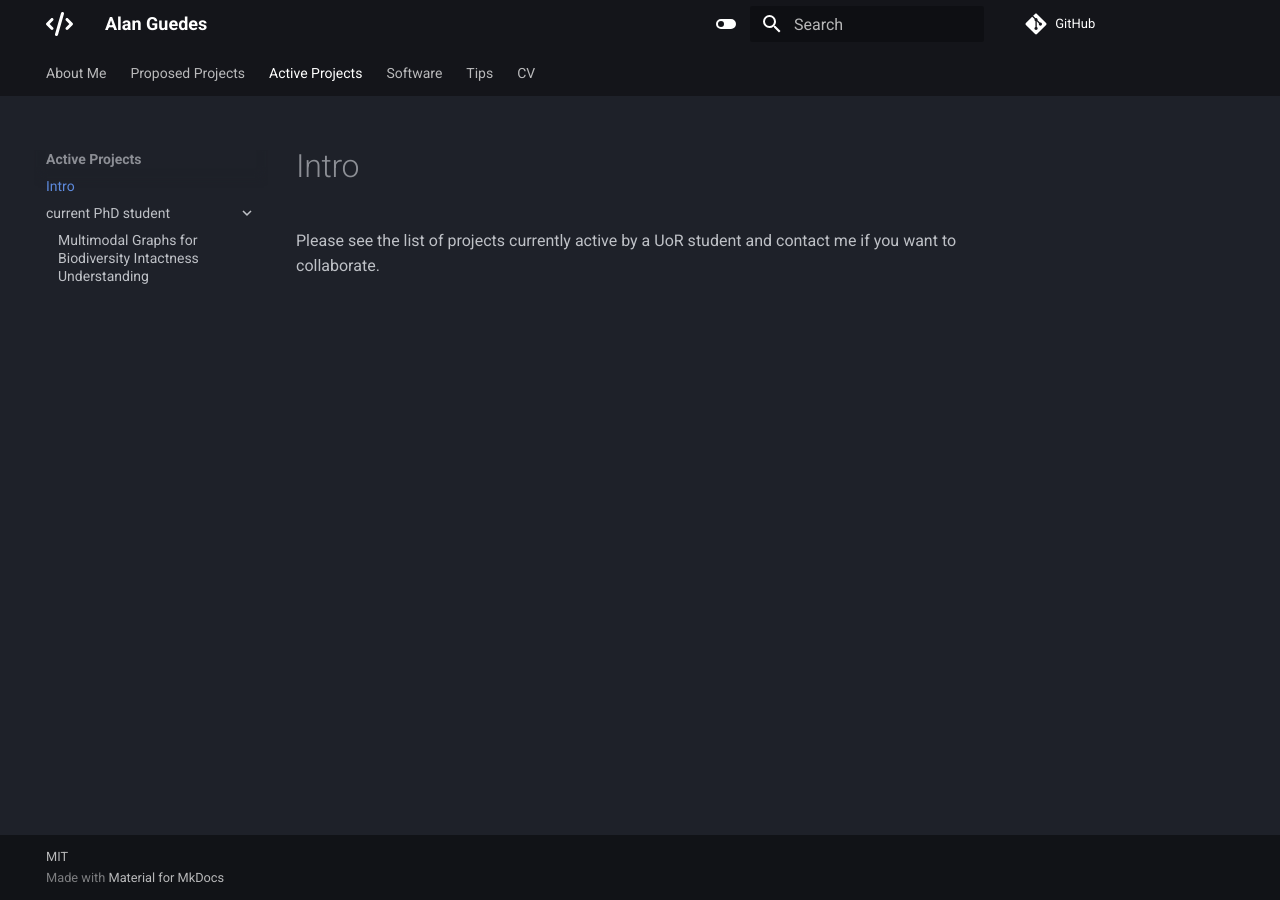
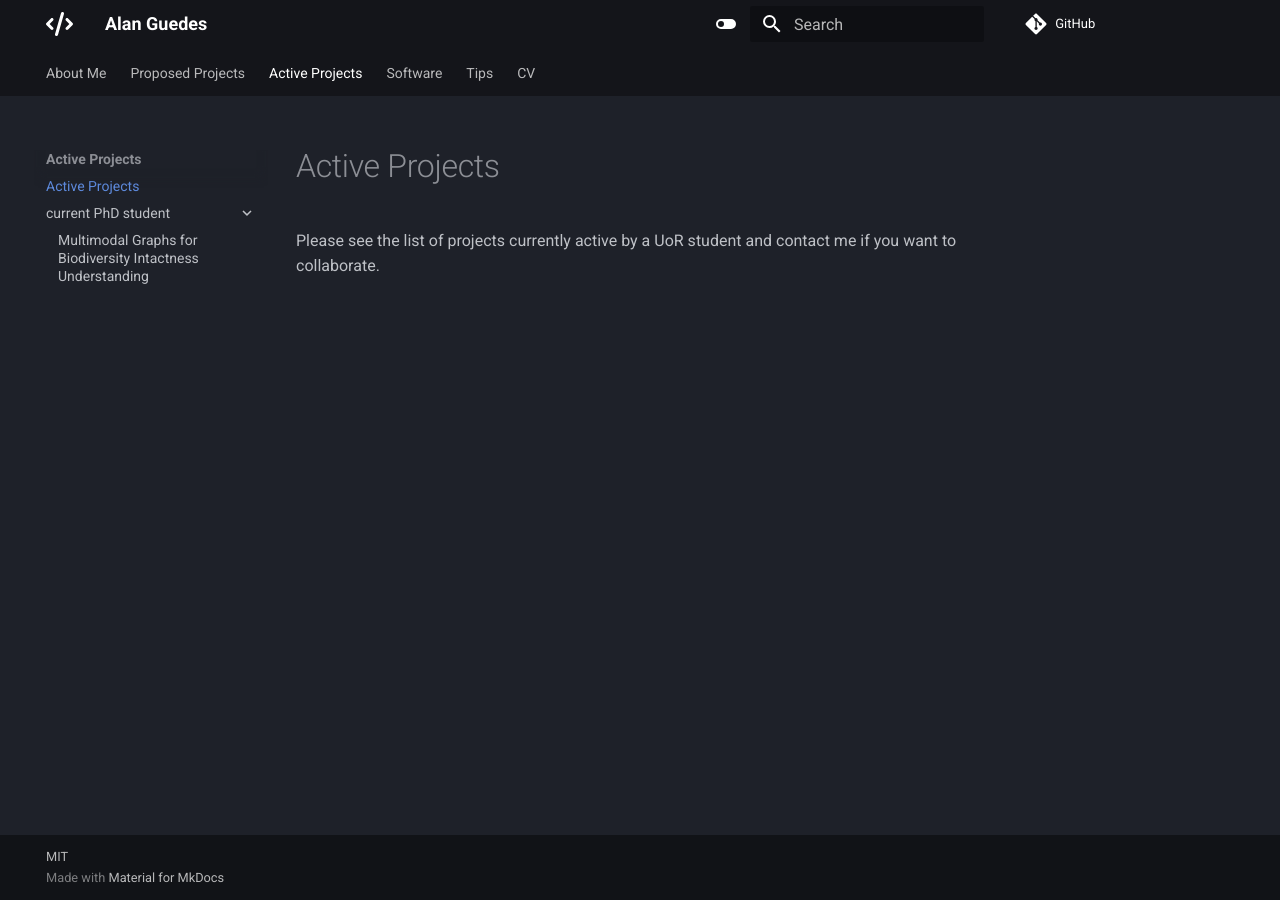
Before and after one commit to alanlivio/alanlivio.github.io, an MkDocs documentation site: the page built from mkdocs/projects/active/index.md, in a window 1280 px wide. Built offline with MkDocs 1.6.1 and Material for MkDocs 9.7.7, drawn with Linux system fonts in a browser that asks for light colours.

Commit message:
fix projects titles

```diff
--- a/mkdocs/projects/active/index.md
+++ b/mkdocs/projects/active/index.md
@@ -1,5 +1,5 @@
 ---
-title: Intro
+title: Active Projects
 ---
 
 Please see the list of projects currently active by a UoR student and contact me if you want to collaborate.
--- a/mkdocs/projects/proposed/index.md
+++ b/mkdocs/projects/proposed/index.md
@@ -1,5 +1,5 @@
 ---
-title: Intro
+title: Proposed Projects
 ---
 
 I am actively looking for UoR (University of Reading) students to work with. Please access my list of proposed projects (UG, MSc, PhD) and contact me.
```
